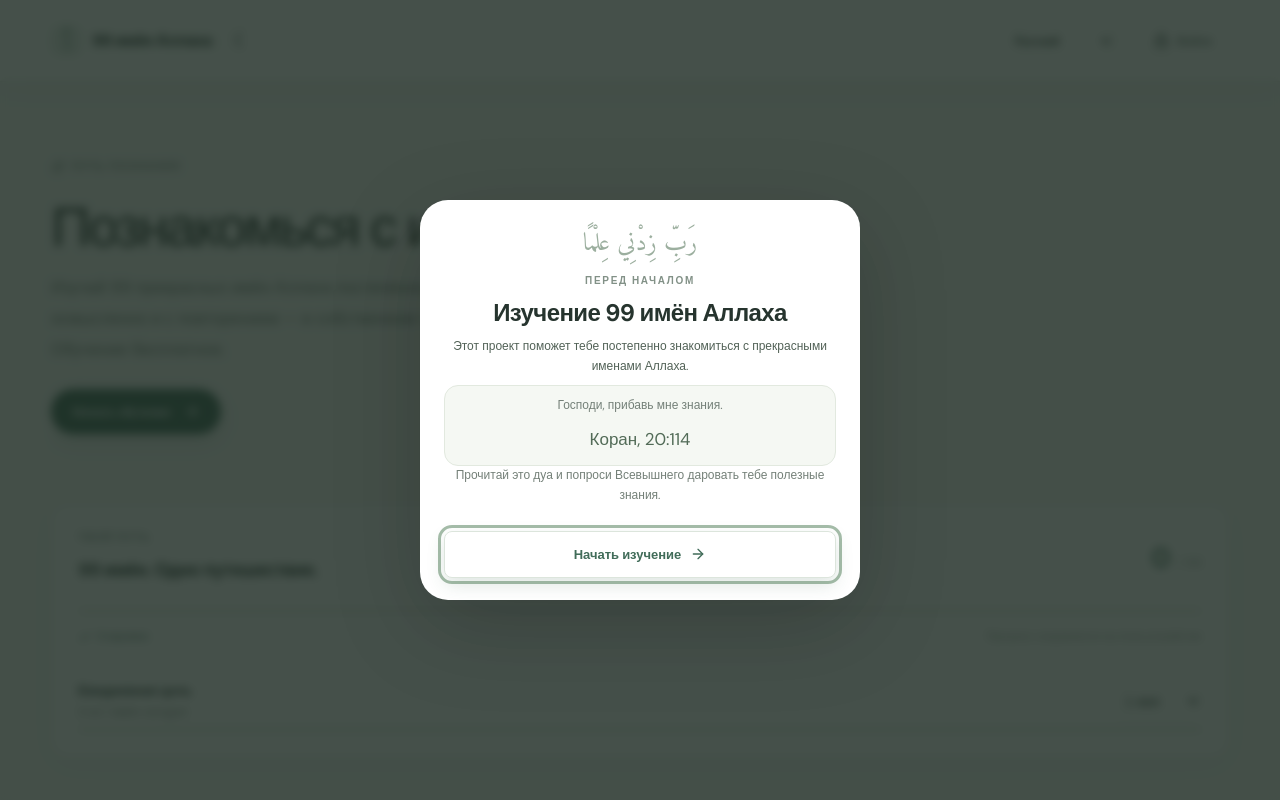
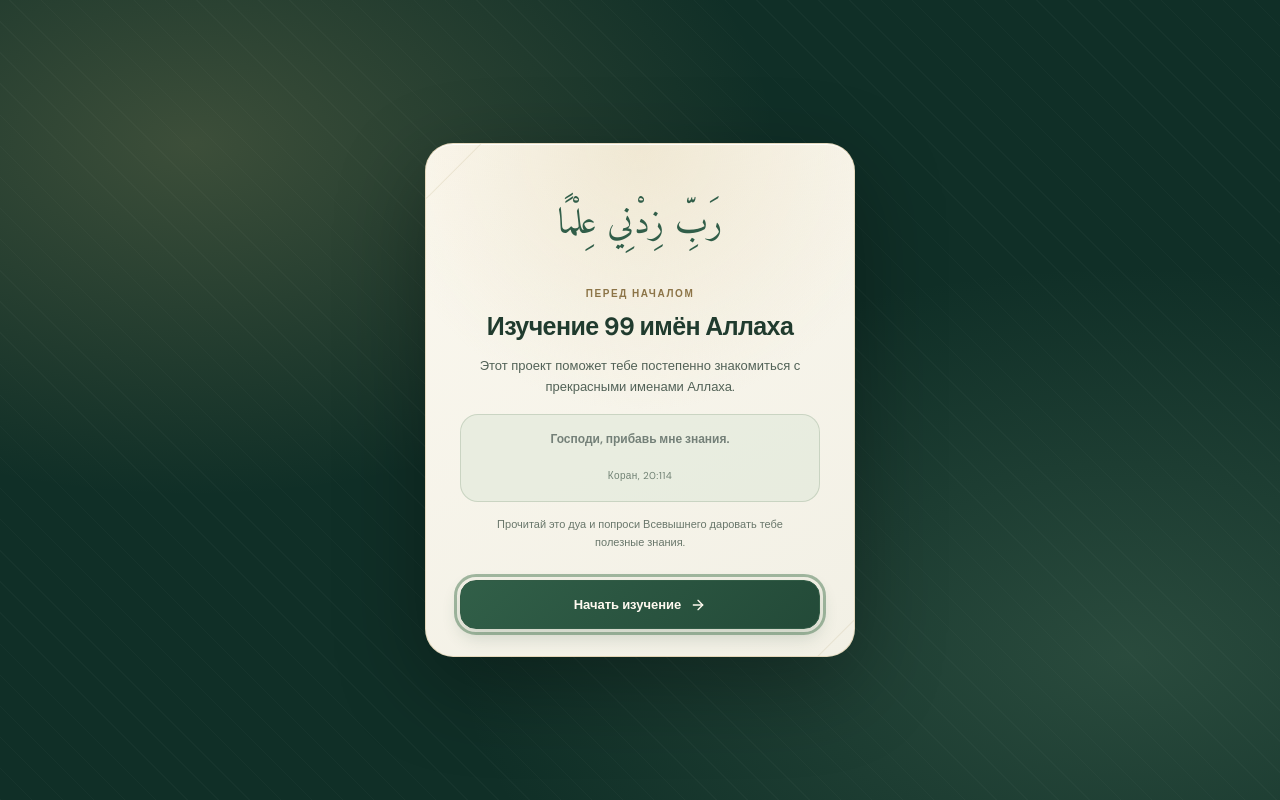
Before and after one commit to iamaldamov/99-names-of-allah, a React (Vite) app: page / in a window 1280 px wide. Shown: the top 800 px of the page. Built offline with nearby package versions, Linux system fonts and the light colour scheme; no server answers; the database is empty.

Commit message:
Style concise Islamic welcome screen and remove mascot styles

```diff
--- a/src/styles.css
+++ b/src/styles.css
@@ -1010,31 +1010,6 @@ input, select, textarea, .account-form input {
 }
 
 
-/* Friendly duck companion: a small guide, never a competing hero image. */
-.hero { padding-right: min(27vw, 300px); }
-.duck-mascot { position:absolute; top:48px; right:clamp(10px,4vw,56px); width:clamp(170px,22vw,250px); display:grid; justify-items:center; gap:0; pointer-events:none; }
-.duck-mascot-art { display:block; width:100%; max-height:205px; overflow:visible; filter:drop-shadow(0 8px 10px rgba(65,90,65,.08)); animation:duck-bob 3.8s ease-in-out infinite; transform-origin:50% 90%; }
-.duck-speech { position:relative; z-index:1; max-width:100%; padding:9px 13px; border:1px solid #e5ecdf; border-radius:17px 17px 17px 5px; background:var(--paper,#fff); color:var(--ink,#26342e); box-shadow:0 5px 18px rgba(38,52,46,.06); font-size:11px; line-height:1.45; text-align:center; }
-:root[data-theme="dark"] .duck-speech { border-color:#405747; background:#202f25; color:#e8eee9; }
-@keyframes duck-bob { 0%,100% { transform:translateY(0) rotate(-1deg); } 50% { transform:translateY(-7px) rotate(1deg); } }
-@media(max-width:760px) { .hero { padding-right:0; } .duck-mascot { position:relative; inset:auto; width:155px; margin:24px auto 0; } .duck-mascot-art { max-height:145px; } .duck-speech { font-size:10px; } }
-@media(prefers-reduced-motion:reduce) { .duck-mascot-art { animation:none; } }
-
-
-/* Subtle character details: blink, wing flutter and a gentle tail sway. */
-.duck-mascot-wing{transform-box:fill-box;transform-origin:80% 55%;animation:duck-wing-wave 4.8s ease-in-out infinite}
-.duck-mascot-tail{transform-box:fill-box;transform-origin:15% 55%;animation:duck-tail-sway 3.8s ease-in-out infinite}
-.duck-mascot-eye{transform-box:fill-box;transform-origin:center;animation:duck-blink 5.2s ease-in-out infinite}
-.duck-mascot-eye:nth-of-type(2){animation-delay:.08s}
-.duck-speech{animation:duck-speech-in .55s cubic-bezier(.2,.75,.25,1) both}
-@keyframes duck-wing-wave{0%,78%,100%{transform:rotate(0)}84%{transform:rotate(-9deg)}90%{transform:rotate(5deg)}96%{transform:rotate(0)}}
-@keyframes duck-tail-sway{0%,100%{transform:rotate(0)}50%{transform:rotate(5deg)}}
-@keyframes duck-blink{0%,43%,47%,100%{transform:scaleY(1)}45%{transform:scaleY(.12)}}
-@keyframes duck-speech-in{from{opacity:0;transform:translateY(5px)}to{opacity:1;transform:translateY(0)}}
-@media(prefers-reduced-motion:reduce){
-  .duck-mascot-art,.duck-mascot-wing,.duck-mascot-tail,.duck-mascot-eye,.duck-speech{animation:none!important}
-}
-
 /* Final high-contrast override for total points in night mode. */
 :root[data-theme="dark"] body .learning-path .path-xp{background:#304333!important;border:1px solid #61775e!important;}
 :root[data-theme="dark"] body .learning-path .path-xp,:root[data-theme="dark"] body .learning-path .path-xp *{color:#fff4d6!important;-webkit-text-fill-color:#fff4d6!important;opacity:1!important;}
@@ -1051,3 +1026,101 @@ input, select, textarea, .account-form input {
 [data-theme="dark"] .pronunciation-button.is-speaking{background:#294a37;border-color:#56745e}
 [data-theme="dark"] .pronunciation-note{color:#a5b4a8}
 @media(max-width:480px){.pronunciation-button{min-height:46px;padding:12px 22px}.pronunciation-note{font-size:10px}}
+
+
+/* First-visit welcome: calm emerald backdrop, subtle Islamic geometry, short dua. */
+.welcome-backdrop {
+  padding: 18px;
+  background:
+    radial-gradient(ellipse at 15% 18%, rgba(219, 190, 123, .22), transparent 38%),
+    radial-gradient(ellipse at 88% 82%, rgba(118, 157, 126, .25), transparent 42%),
+    repeating-linear-gradient(45deg, rgba(255,255,255,.025) 0 1px, transparent 1px 22px),
+    #102f27 !important;
+  -webkit-backdrop-filter: none;
+  backdrop-filter: none;
+}
+.welcome-modal {
+  position: relative;
+  width: min(100%, 430px);
+  padding: clamp(25px, 6vw, 38px) clamp(22px, 6vw, 34px) 27px;
+  overflow: hidden;
+  border: 1px solid rgba(198, 169, 112, .35) !important;
+  border-radius: 28px !important;
+  background:
+    radial-gradient(circle at 50% 0%, rgba(232, 220, 190, .55), transparent 48%),
+    linear-gradient(155deg, #fbf8ef 0%, #f2f0e5 100%) !important;
+  box-shadow: 0 28px 90px rgba(0, 0, 0, .32), inset 0 1px rgba(255,255,255,.9);
+  color: #233b30;
+  text-align: center;
+}
+.welcome-modal::before,
+.welcome-modal::after {
+  content: "";
+  position: absolute;
+  width: 150px;
+  height: 150px;
+  border: 1px solid rgba(157, 132, 82, .14);
+  border-radius: 28px;
+  transform: rotate(45deg);
+  pointer-events: none;
+}
+.welcome-modal::before { top: -112px; left: -92px; }
+.welcome-modal::after { right: -105px; bottom: -118px; }
+.welcome-modal .welcome-bismillah {
+  position: relative;
+  z-index: 1;
+  display: grid;
+  place-items: center;
+  min-height: 88px;
+  margin: 0 auto 15px;
+  color: #315e49;
+  font: 36px/1.8 'Amiri','Noto Naskh Arabic',serif;
+}
+.welcome-modal .welcome-eyebrow { color: #8c7447; letter-spacing: .16em; font-size: 10px; }
+.welcome-modal h2 { margin: 9px 0 12px; color: #203b2e; font-size: clamp(21px, 5vw, 25px); line-height: 1.25; }
+.welcome-modal .welcome-greeting { max-width: 330px; margin: 0 auto 17px; color: #5d6c61; font-size: 13px; line-height: 1.65; }
+.welcome-modal .welcome-intention {
+  position: relative;
+  z-index: 1;
+  margin: 0 auto 14px;
+  padding: 15px 16px 12px;
+  border: 1px solid rgba(116, 143, 112, .27);
+  border-radius: 18px;
+  background: rgba(224, 233, 218, .62);
+  color: #315642 !important;
+}
+.welcome-dua-translation { margin: 0 0 5px; font-size: 14px; font-weight: 700; line-height: 1.5; }
+.welcome-quran-reference { color: #718274; font-size: 10px; letter-spacing: .04em; }
+.welcome-modal .welcome-invitation { max-width: 330px; margin: 0 auto 18px; color: #69776b; font-size: 11px; line-height: 1.6; }
+.welcome-modal .welcome-actions { margin-top: 0; }
+.welcome-modal .welcome-continue {
+  width: 100%;
+  min-height: 49px;
+  justify-content: center;
+  border: 1px solid #315b45;
+  border-radius: 16px;
+  background: linear-gradient(135deg, #315f48, #234a38);
+  color: #fffaf0;
+  box-shadow: 0 8px 18px rgba(43, 83, 60, .2);
+  font-size: 13px;
+}
+.welcome-modal .welcome-continue:hover { background: #1e4433; transform: translateY(-1px); }
+:root[data-theme="dark"] .welcome-modal {
+  border-color: rgba(198, 169, 112, .3) !important;
+  background: linear-gradient(155deg, #23382c, #1b2d23) !important;
+  color: #e8eee9;
+}
+:root[data-theme="dark"] .welcome-modal h2 { color: #f0f0df; }
+:root[data-theme="dark"] .welcome-modal .welcome-greeting,
+:root[data-theme="dark"] .welcome-modal .welcome-invitation { color: #c0cec1; }
+:root[data-theme="dark"] .welcome-modal .welcome-bismillah { color: #d2dfc5; }
+:root[data-theme="dark"] .welcome-modal .welcome-intention { background: rgba(56, 83, 63, .58); border-color: rgba(166, 195, 165, .24); color: #e0ebdc !important; }
+:root[data-theme="dark"] .welcome-quran-reference { color: #b5c5b6; }
+@media(max-width:480px) {
+  .welcome-backdrop { padding: 12px; }
+  .welcome-modal { padding: 25px 19px 20px; }
+  .welcome-modal .welcome-bismillah { min-height: 72px; font-size: 33px; margin-bottom: 10px; }
+}
+@media(prefers-reduced-motion:reduce) {
+  .welcome-modal .welcome-continue { transition: none; }
+}
```
